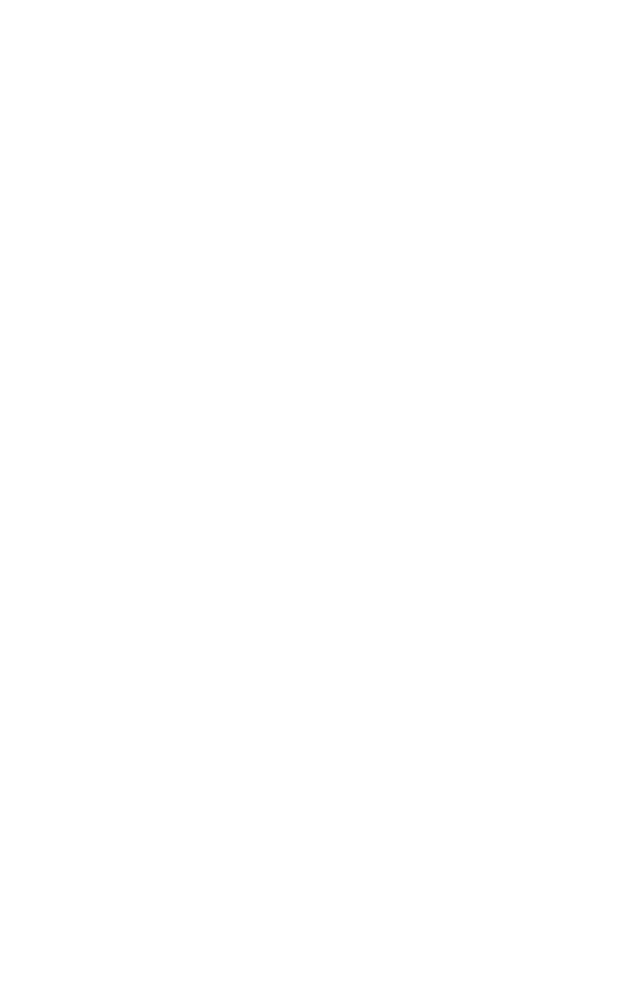
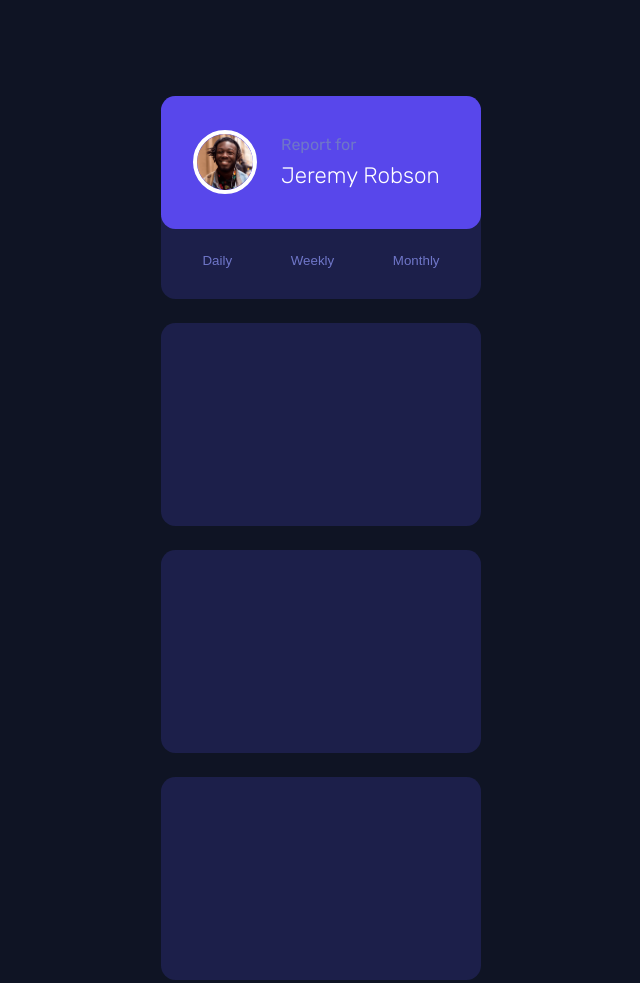
Before and after one commit to jonmc89/time-tracking-dashboard-main, a plain HTML site: page index.html in a window 1280 px wide. Shown: the top 983 px of the page, without its empty margins (319-959 px from the left). Before the commit the page ends 800 px from the top, so only its background shows below. Drawn offline with Linux system fonts and the light colour scheme.

Commit message:
Profile Card Styled

```diff
--- a/index.html
+++ b/index.html
@@ -19,5 +19,28 @@
     <script src="script.js" defer></script>
     <title>Frontend Mentor | Time tracking dashboard</title>
   </head>
-  <body></body>
+  <body>
+    <main class="card-container">
+      <div class="card profile">
+        <div class="profile-content-container">
+          <img class="profile-img" src="./images/image-jeremy.png" alt="" />
+          <div class="profile-text">
+            <p class="report-text">Report for</p>
+            <p class="name-text">Jeremy Robson</p>
+          </div>
+        </div>
+        <div class="buttons-container">
+          <button id="dailyBtn" class="button" type="button">Daily</button>
+          <button id="weeklyBtn" class="button" type="button">Weekly</button>
+          <button id="monthlyBtn" class="button" type="button">Monthly</button>
+        </div>
+      </div>
+      <div class="card work"></div>
+      <div class="card play"></div>
+      <div class="card study"></div>
+      <div class="card exercise"></div>
+      <div class="card social"></div>
+      <div class="card self-care"></div>
+    </main>
+  </body>
 </html>
--- a/style.css
+++ b/style.css
@@ -4,6 +4,11 @@
   padding: 0;
   margin: 0;
   box-sizing: border-box;
+}
+
+body {
+  background-color: var(--navy950);
+  font-family: "Rubik", sans-serif, serif;
 }
 
 /* Colours */
@@ -25,8 +30,84 @@
   --navy900: hsl(235, 46%, 20%);
   --purple500: hsl(235, 45%, 61%);
   --navy200: hsl(236, 100%, 87%);
+  --white: hsl(0, 0%, 100%);
 
   /*Card Header*/
 
   --cardHeaderFS: 18px;
 }
+
+/* Card Styling */
+
+.card-container {
+  display: grid;
+  grid-template-columns: 1;
+  grid-template-rows: 7;
+  width: 100%;
+  height: auto;
+  padding: 6em 2em;
+  justify-content: center;
+}
+
+.card {
+  height: 12.68em;
+  width: 20em;
+  background-color: var(--navy900);
+  border-radius: 0.9em;
+  margin-bottom: 1.5em;
+}
+
+/* Profile Container */
+
+.profile-content-container {
+  background-color: var(--purple600);
+  height: 8.3em;
+  border-radius: 0.9em;
+  padding: 2em;
+  display: flex;
+  align-items: center;
+}
+
+.profile-img {
+  height: 4em;
+  width: 4em;
+  border: 4px solid var(--white);
+  border-radius: 50%;
+  margin-right: 1.5em;
+}
+
+.profile-text {
+  width: 100%;
+}
+
+.report-text {
+  margin-bottom: 0.5em;
+  color: var(--purple500);
+}
+
+.name-text {
+  color: var(--white);
+  font-size: 1.4em;
+  font-weight: lighter;
+}
+
+.buttons-container {
+  display: flex;
+  justify-content: center;
+  width: 100%;
+  padding: 1.5em;
+  gap: 2em;
+}
+
+.button {
+  background-color: transparent;
+  box-shadow: none;
+  outline: none;
+  border: none;
+  color: var(--purple500);
+  padding: 0 1em;
+}
+
+.button:hover {
+  color: var(--white);
+}
```
